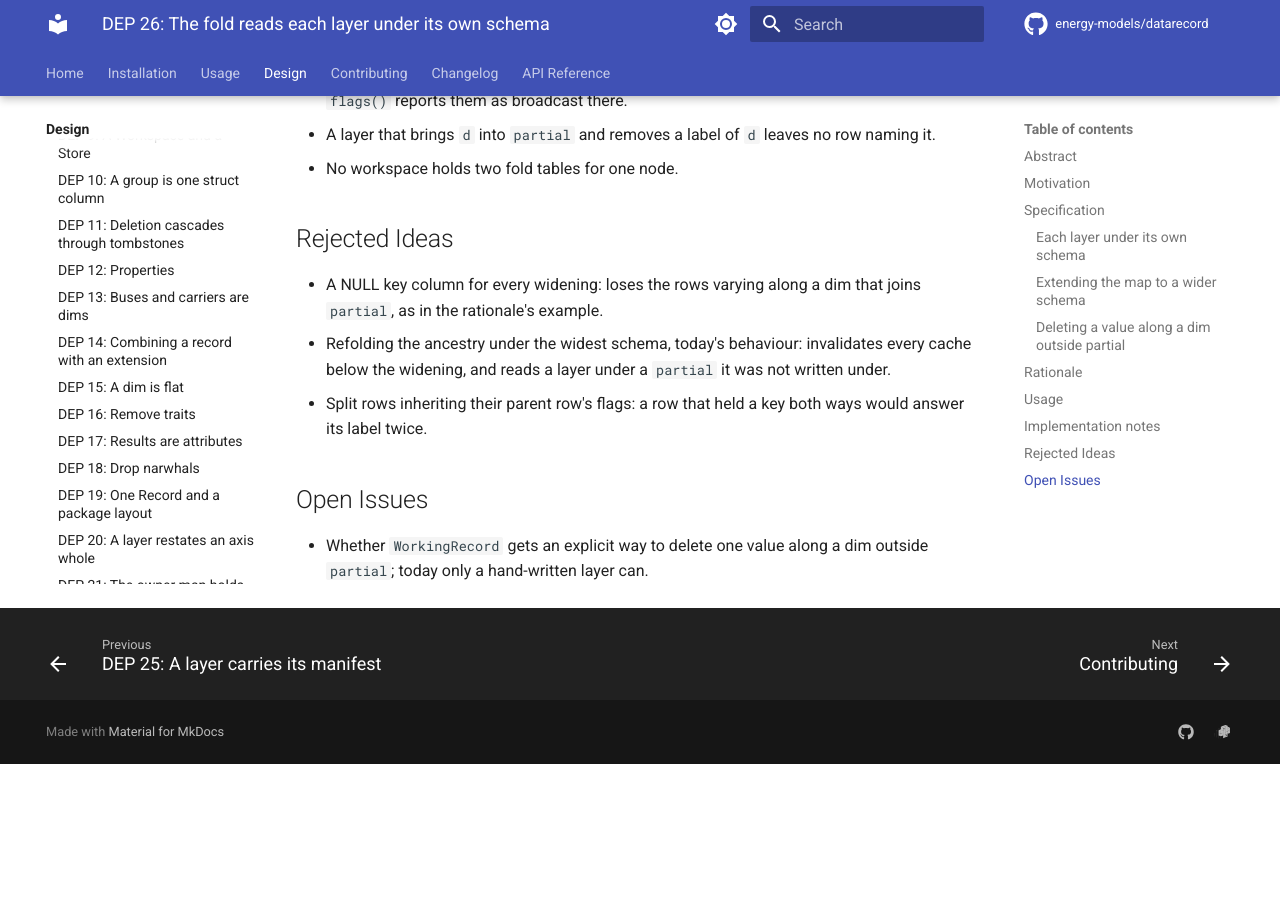
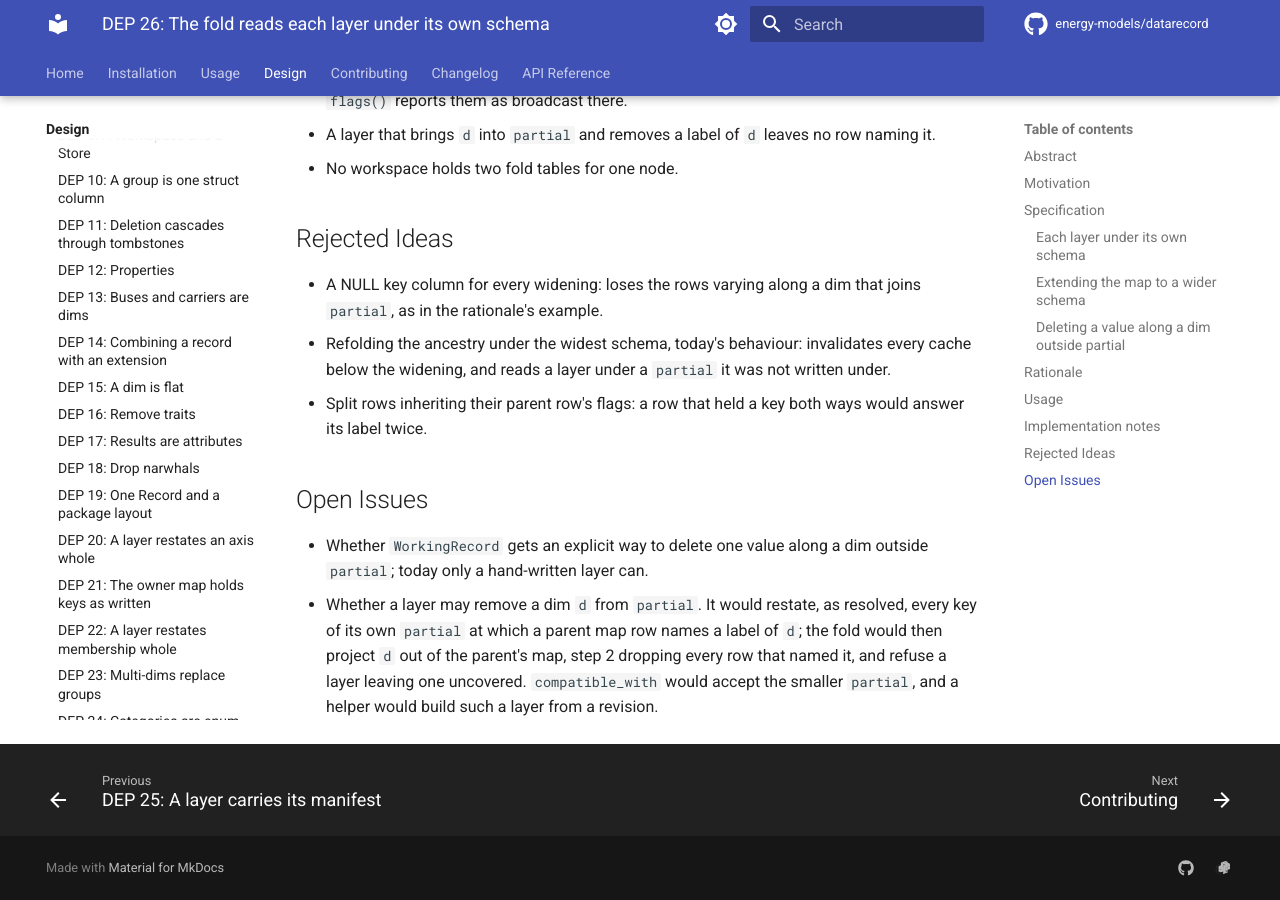
Before and after one commit to energy-models/datarecord, an MkDocs documentation site: the page built from docs/design/proposals/dep-0026-the-fold-reads-each-layer-under-its-own-schema.md, in a window 1280 px wide and 900 px high, scrolled down 4192 px. Built offline with MkDocs 1.6.1 and Material for MkDocs 9.7.7, drawn with Linux system fonts in a browser that asks for light colours; comment, search, counter and statistics services are not loaded; before the commit the page ends 4956 px from its top, so only the background shows below that.

Commit message:
docs: DEP 26, removing a dim from partial as an open issue

```diff
--- a/docs/design/proposals/dep-0026-the-fold-reads-each-layer-under-its-own-schema.md
+++ b/docs/design/proposals/dep-0026-the-fold-reads-each-layer-under-its-own-schema.md
@@ -103,3 +103,4 @@ Checks that hold once built:
 ## Open Issues
 
 - Whether `WorkingRecord` gets an explicit way to delete one value along a dim outside `partial`; today only a hand-written layer can.
+- Whether a layer may remove a dim `d` from `partial`. It would restate, as resolved, every key of its own `partial` at which a parent map row names a label of `d`; the fold would then project `d` out of the parent's map, step 2 dropping every row that named it, and refuse a layer leaving one uncovered. `compatible_with` would accept the smaller `partial`, and a helper would build such a layer from a revision.
```
